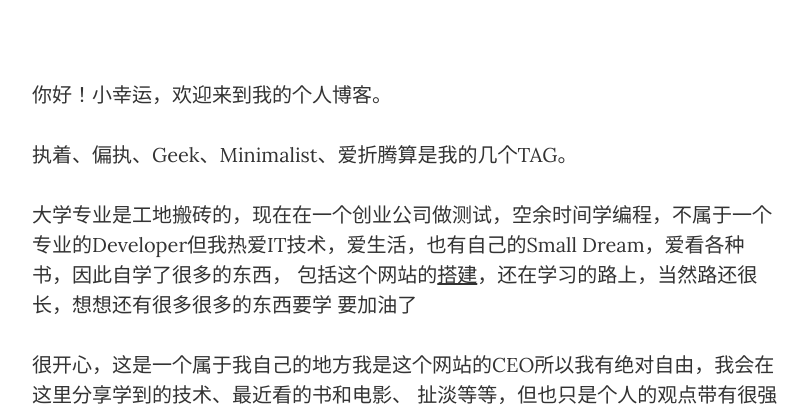
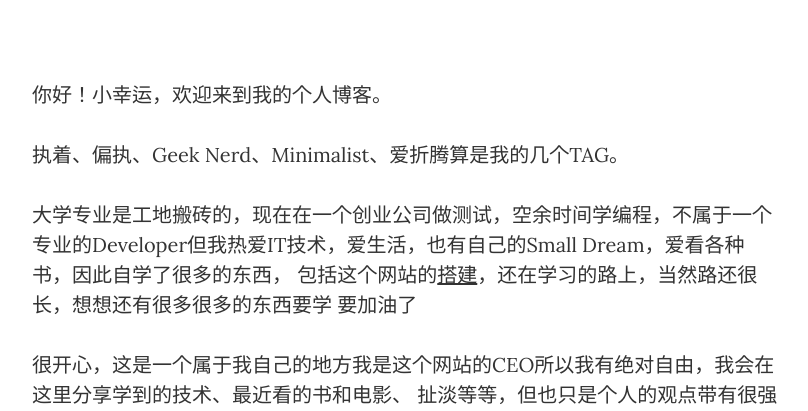
Before and after one commit to fangjh13/Ftown, a Flask app: page /blog/about in a window 1280 px wide. Shown: the part 448-859 px from the top of the page, without its empty margins (233-1041 px from the left). Run offline with Flask 2, Linux system fonts and the light colour scheme; some libraries are stand-ins or nearby versions.

Commit message:
update about me

```diff
--- a/app/templates/blog/about.html
+++ b/app/templates/blog/about.html
@@ -24,7 +24,7 @@
         <div class="row">
             <div class="col-lg-8 col-lg-offset-2 col-md-10 col-md-offset-1">
                 <p>你好！小幸运，欢迎来到我的个人博客。</p>
-                <p>执着、偏执、Geek、Minimalist、爱折腾算是我的几个TAG。</p>
+                <p>执着、偏执、Geek Nerd、Minimalist、爱折腾算是我的几个TAG。</p>
                 <p>大学专业是工地搬砖的，现在在一个创业公司做测试，空余时间学编程，不属于一个专业的Developer但我热爱IT技术，爱生活，也有自己的Small Dream，爱看各种书，因此自学了很多的东西，
                     包括这个网站的<a href="{{ url_for('blog.onepost', post_id=1) }}">搭建</a>，还在学习的路上，当然路还很长，想想还有很多很多的东西要学 要加油了</p>
                 <p>很开心，这是一个属于我自己的地方我是这个网站的CEO所以我有绝对自由，我会在这里分享学到的技术、最近看的书和电影、
--- a/manage.py
+++ b/manage.py
@@ -23,7 +23,7 @@ app = create_app(os.getenv('FTOWN_CONFIG') or 'default')
 manager = Manager(app)
 migrate = Migrate(app, db)
 
-manager.add_command('runserver', Server(host='127.0.0.1', port=5000))
+manager.add_command('runserver', Server(host='0.0.0.0', port=5000))
 
 def _make_context():
     return dict(app=app, db=db, User=User, Post=Post, Comment=Comment)
```
